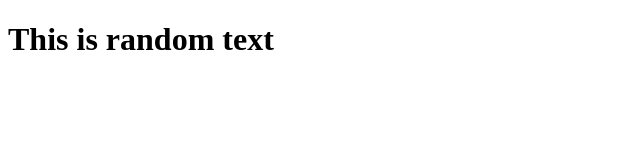
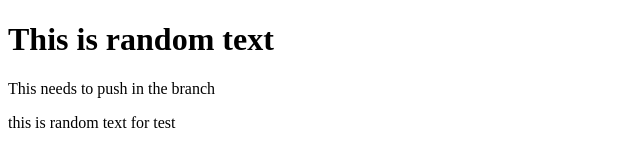
Before and after one commit to murtazabuttdev/poem, a plain HTML site: page index.html in a window 1280 px wide. Shown: the whole page, without its empty margins (0-640 px from the left). Drawn offline with Linux system fonts and the light colour scheme.

Commit message:
updated html file

```diff
--- a/index.html
+++ b/index.html
@@ -13,6 +13,8 @@
     <div class="banner">
         <div class="container">
             <h1>This is random text</h1>
+            <p>This needs to push in the branch</p>
+            <span>this is random text for test</span>
         </div>
     </div>
     <!-- body section ends here -->
```
